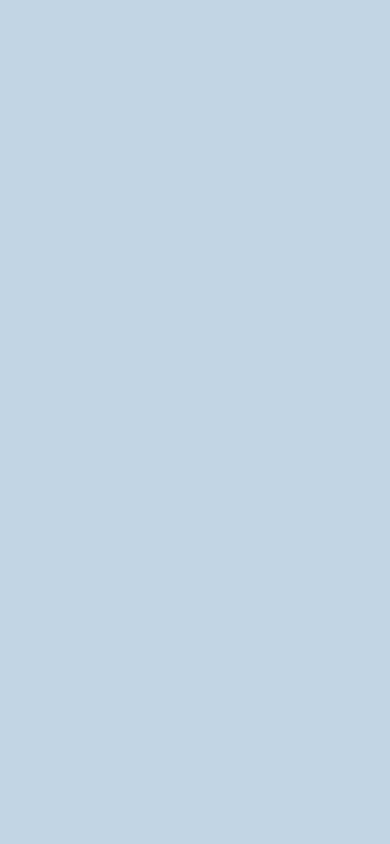
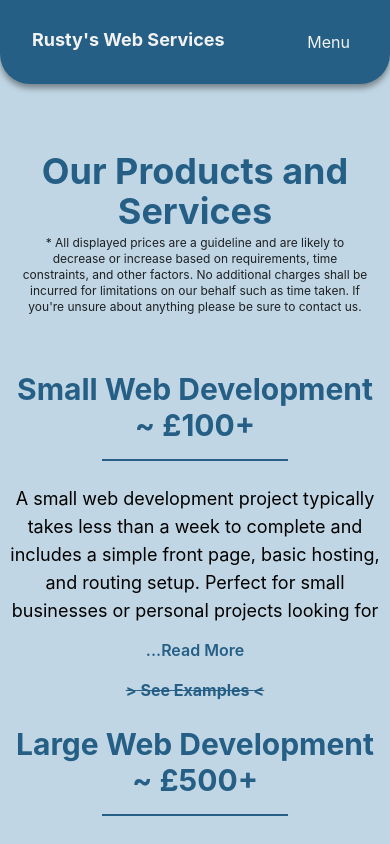
Before and after one commit to rustypotato19/RustyWS, a React (Create React App) app: page /products in a window 390 px wide. Before the commit this address had no page. Shown: the top 844 px of the page. Built offline with nearby package versions, Linux system fonts and the light colour scheme.

Commit message:
v1.1 - Added products page and mobile styling

```diff
--- a/src/App.js
+++ b/src/App.js
@@ -8,6 +8,7 @@ import AdminDashboard from "./components/AdminDashboard";
 import RequestsPage from "./components/RequestsPage";
 import ViewTicketPage from "./components/ViewTicketPage";
 import Legal from "./components/Legal";
+import Products from "./components/Products";
 
 function App() {
   return (
@@ -49,6 +50,15 @@ function App() {
           }
         />
 
+        <Route
+          path="/products"
+          element={
+            <MainLayout>
+              <Products />
+            </MainLayout>
+          }
+        />
+
         {/* Admin Routes */}
         <Route
           path="/admin-login"
@@ -66,9 +76,6 @@ function App() {
             </AdminLayout>
           }
         />
-
-
-
       </Routes>
     </Router>
   );
--- a/src/components/Header.js
+++ b/src/components/Header.js
@@ -112,6 +112,14 @@ const Header = () => {
                 Contact
               </a>
             </li>
+            <li>
+              <a
+                href="/products"
+                className="block text-rws-smoke border-b-2 border-transparent pb-2 hover:border-rws-back-blue hover:text-rws-back-blue"
+              >
+                Products
+              </a>
+            </li>
           </ul>
           {isSmallDevice && (
             <ul
@@ -150,6 +158,14 @@ const Header = () => {
                   Contact
                 </a>
               </li>
+              <li>
+                <a
+                  href="/products"
+                  className="block text-rws-smoke border-b-2 border-transparent pb-2 hover:border-rws-back-blue hover:text-rws-back-blue"
+                >
+                  Products
+                </a>
+              </li>
             </ul>
           )}
         </nav>
--- /dev/null
+++ b/src/components/Products.js
@@ -0,0 +1,118 @@
+import React, { useState } from "react";
+
+const Products = () => {
+  const [showMore, setShowMore] = useState({});
+  const [showingMore, setShowingMore] = useState(false);
+
+  const toggleShowMore = (index) => {
+    setShowingMore(!showingMore);
+    setShowMore((prevState) => ({
+      ...prevState,
+      [index]: !prevState[index],
+    }));
+  };
+
+  return (
+    <section className="mx-auto flex justify-center items-center w-full min-h-[70dvh] h-fit mt-4 mb-10">
+      <div className="flex justify-center items-center flex-col gap-6 lg:gap-12 w-[90vw] lg:w-[70vw] h-full">
+        <div className="flex justify-center items-center flex-col mb-8">
+          <h1 className="text-4xl font-bold text-rws-dark-blue mb-1 text-center">
+            Our Products and Services
+          </h1>
+          <p className="text-xs lg:text-md opacity-85 w-[90dvw] lg:w-4/6 text-center">
+            * All displayed prices are a guideline and are likely to decrease or
+            increase based on requirements, time constraints, and other factors.
+            No additional charges shall be incurred for limitations on our
+            behalf such as time taken. If you're unsure about anything please be
+            sure to contact us.
+          </p>
+        </div>
+
+        {/* Products List */}
+        {[
+          {
+            title: "Small Web Development ~ £100+",
+            description:
+              "A small web development project typically takes less than a week to complete and includes a simple front page, basic hosting, and routing setup. Perfect for small businesses or personal projects looking for a professional online presence without too many complexities. ",
+            extra:
+              "Default framework used is React.js (frontend) and Node.js (backend). Other frameworks are available and can be discussed upon request.We may provide the hosting at no extra cost and with full customisability. We may provide any additional guidance on setting up your website and processes such as acquiring and managing a domain name - we can also handle this service for you at no extra charge. At a slight additional cost we may provide priority website and server maintenance, however, this regular service is always provided free of charge.",
+          },
+          {
+            title: "Large Web Development ~ £500+",
+            description:
+              "Large web development projects are more complex, typically taking more than a week. They can include features such as user logins, databases, and dynamic content. ",
+            extra:
+              "We may provide the hosting at no extra cost and with full customisability. We may provide any additional guidance on setting up your website and processes such as acquiring and managing a domain name - we can also handle this service for you at no extra charge. At a slight additional cost we may provide priority website and server maintenance, however, this regular service is always provided free of charge.Ideal for businesses needing an interactive website or a customized solution tailored to their specific needs. Default framework used is React.js (frontend) and Node.js (backend). Other frameworks are available and can be discussed upon request.",
+          },
+          {
+            title: "Small Plugin Development ~ £50+",
+            description:
+              "This service is ideal for simple plugin requirements, such as adding basic commands or effects to a Minecraft server. ",
+            extra:
+              "Development time is typically less than three days, making it perfect for those looking for a quick enhancement to their existing setup.",
+          },
+          {
+            title: "Large Plugin Development ~ £300+",
+            description:
+              "Large plugin development projects are designed for more advanced features, such as creating custom gameplay mechanics, integrating third-party APIs, or ",
+            extra:
+              "enhancing server-wide functionality. These projects take more than three days to develop and are perfect for ambitious server owners looking to offer a unique experience.",
+          },
+          {
+            title: "Small Independent Project ~ £50+",
+            description:
+              "These projects are small in scope and typically completed within three days. Examples include building a simple calculator, a ",
+            extra:
+              "login system using OOP principles, or small games like Naughts and Crosses. Suitable for clients looking for quick, standalone functionalities.",
+          },
+          {
+            title: "Large Independent Project ~ £500+",
+            description:
+              "Large independent projects involve complex, custom solutions. Examples include developing a booking system, creating a custom ",
+            extra:
+              "database solution, or building an advanced application. These projects take more than three days to complete and offer tailored features for unique requirements ",
+          },
+        ].map((product, index) => (
+          <div
+            key={index}
+            className={`w-[95vw] lg:w-full h-fit text-center lg:text-left gap-4 flex flex-col justify-center items-center lg:justify-start lg:items-start ${
+              index % 2 === 0 ? "lg:self-start" : "lg:self-end"
+            }`}
+          >
+            <h1 className="text-3xl font-bold text-rws-dark-blue">
+              {product.title}
+            </h1>
+            <div className="border-rws-dark-blue border-t-2 w-3/6 mb-2"></div>
+            <div
+              style={{
+                maxHeight: showMore[index] ? "1000px" : "137px",
+                overflow: "hidden",
+                transition: "max-height 0.5s ease-in-out",
+              }}
+            >
+              <p className="text-lg w-full lg:w-4/6">
+                {product.description + " " + product.extra}
+              </p>
+            </div>
+            {product.extra && (
+              <button
+                onClick={() => toggleShowMore(index)}
+                className="text-rws-dark-blue font-semibold cursor-pointer hover:opacity-80 transition-all duration-300"
+              >
+                {showMore[index] ? "Read Less" : "...Read More"}
+              </button>
+            )}
+            <a
+              href="/products"
+              className="text-rws-dark-blue font-bold disabled cursor-not-allowed pointer-events-none line-through"
+            >
+              {">"} See Examples {"<"}
+            </a>
+          </div>
+        ))}
+      </div>
+    </section>
+  );
+};
+
+export default Products;
```
